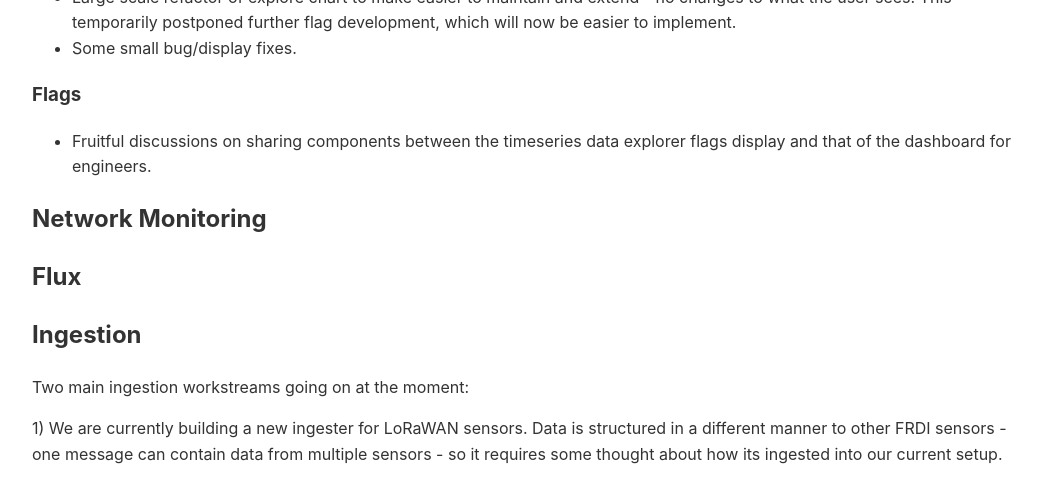
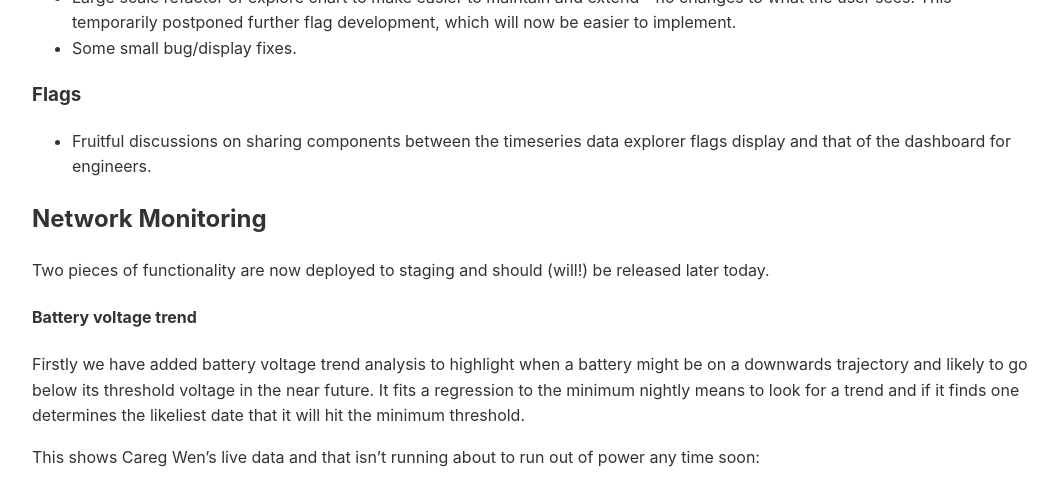
Before and after one commit to NERC-CEH/fdri_words, a Jekyll site: the page built from weeknotes/2026/44.md, in a window 1280 px wide and 1400 px high, scrolled down 802 px. Shown: the top 486 px of the window, without its empty margins (108-1166 px from the left). Built offline with Jekyll 4.4.1, drawn with Linux system fonts in a browser that asks for light colours; our own code applies the rules of GitHub Pages for plain Markdown files; some of the changed text lies outside the part shown; grey boxes are pictures that could not be loaded.

Commit message:
Update 44.md Network Monitoring added

```diff
--- a/weeknotes/2026/44.md
+++ b/weeknotes/2026/44.md
@@ -18,6 +18,26 @@
 
 ## Network Monitoring
 
+Two pieces of functionality are now deployed to staging and should (will!) be released later today.
+
+#### Battery voltage trend
+
+Firstly we have added battery voltage trend analysis to highlight when a battery might be on a downwards trajectory and likely to go below its threshold voltage in the near future.  It fits a regression to the minimum nightly means to look for a trend and if it finds one determines the likeliest date that it will hit the minimum threshold.
+
+This shows Careg Wen's live data and that isn't running about to run out of power any time soon:
+
+<img width="960" height="700" alt="carwe_75" src="https://github.com/user-attachments/assets/0e983d1a-8710-4b42-a0e0-cea65b62fb4b" />
+
+This also shows Careg Wen, but has pretend data to illustrate what it would look like if a downward trend was detected:
+
+<img width="999" height="706" alt="Screenshot 2026-11-10 105403" src="https://github.com/user-attachments/assets/f9e0e855-5397-44ae-9816-3a03b4e5aa23" />
+
+#### Completeness of raw data
+
+Secondly, the completeness of raw data for all variables at a site can be investigated.  Each variable can also be plotted on a simple graph at the top, and each resolution of data filtered.  It was shown in last week's weeknotes, but this is it ready to go illustrated here by COSMOS Chimney Meadows:
+
+<img width="957" height="515" alt="Screenshot 2026-11-10 104444_75" src="https://github.com/user-attachments/assets/7491e6ab-9e28-4527-8512-392c71547603" />
+
 ## Flux
 
 ## Ingestion
```
